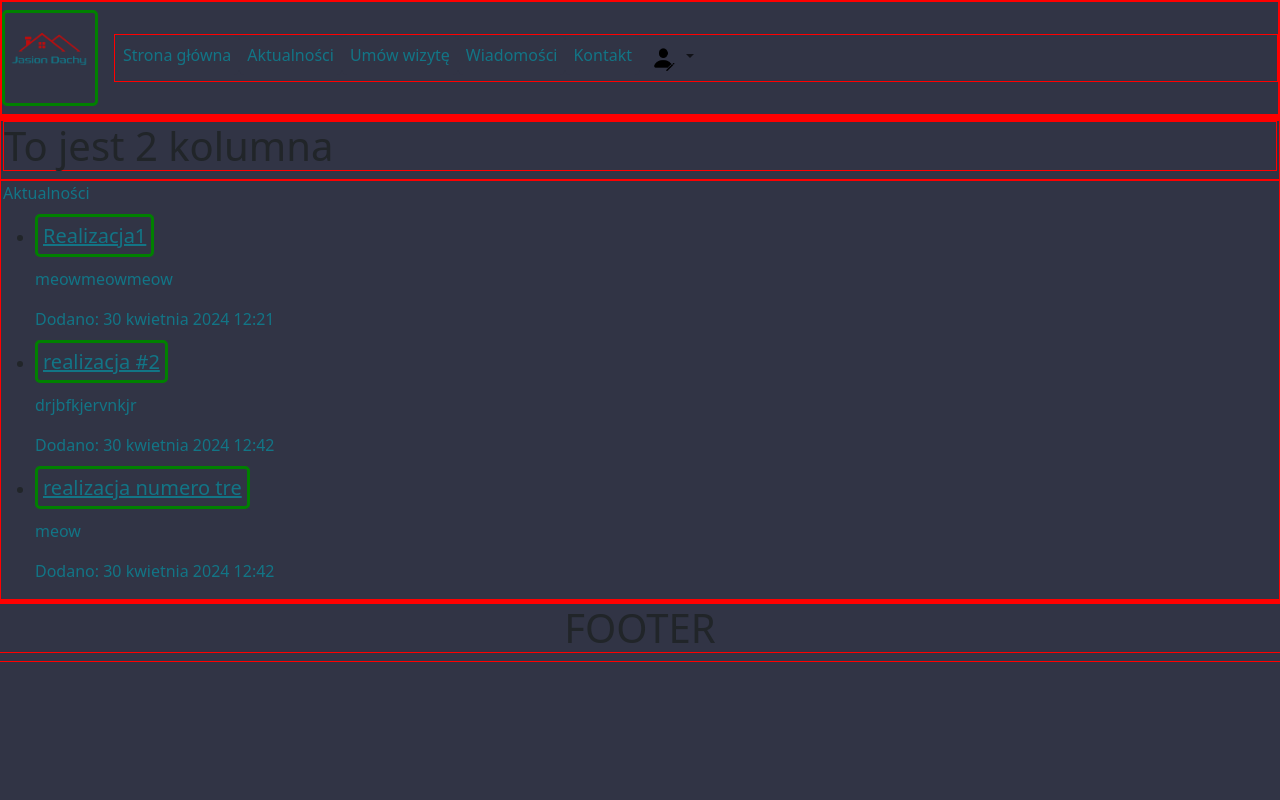
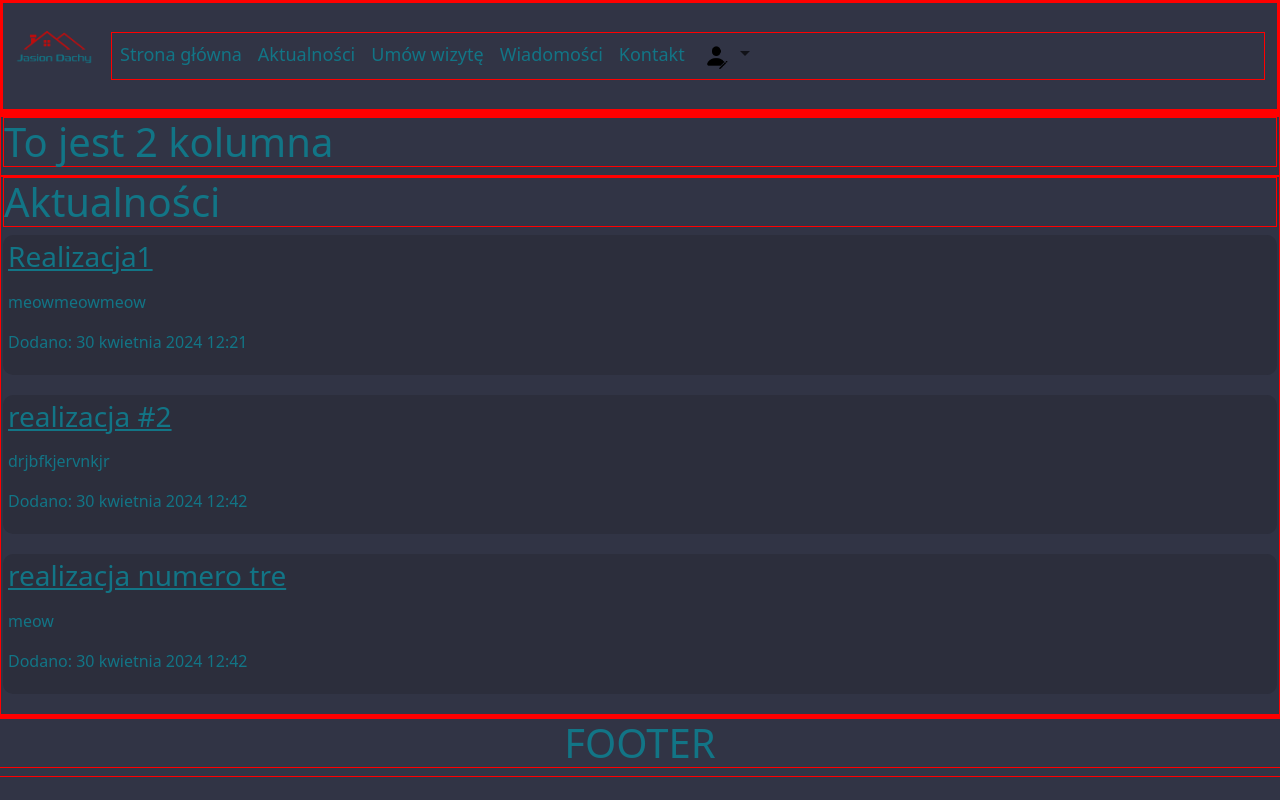
Before and after one commit to wojtekjurkowicz/budowlanka_v2, a Django app: page /blog/ in a window 1280 px wide. Run offline with Django 5.2, Linux system fonts and the light colour scheme; data comes from the database, SQL or seed files in the repository; both versions use the stored data as it was after the commit; some libraries are stand-ins or nearby versions.

Commit message:
Wujasowe wygibasy bootstraponowe

```diff
--- a/mainapp/templates/mainapp/base.html
+++ b/mainapp/templates/mainapp/base.html
@@ -2,7 +2,7 @@
 <!-- blue: #127586 border: #1a6374
      red: #bf0c0c border: 632935
      grey: #313445 border: 2e4050-->
-<html lang="en">
+<html lang="PL-pl">
 <head>
     <meta charset="UTF-8">
     <meta name="viewport" content="width=device-width, user-scalable=no, initial-scale=1.0, maximum-scale=1.0, minimum-scale=1.0">
@@ -19,28 +19,37 @@
         }
         a
         {
-            border: 3px green solid;
-            border-radius: 5px;
-            padding: 5px;
-            font-size: 15pt;
+            #border: 3px green solid;
+            #border-radius: 5px;
+            #padding: 5px;
+            #font-size: 15pt;
             color: #127586;
         }
         .text-blue,p
         {
             color: #127586;
-            background-color: #313445;
+            #background-color: #313445;
         }
         body
         {
             background-color: #313445;
+            color: #127586;
+        }
+        article
+        {
+            background-color: #2c2e3c;
+            border-radius: 10px;
+            padding: 5px;
+            margin-bottom: 20px;
         }
     </style>
 </head>
 <body>
     <div class = "container-fluid container-md-10">
-        <div class = "row">
-               <nav class="navbar navbar-expand-lg ">
-                     <a class="navbar-brand" href="#"><img class="img-responsive rounded-circle" src="{% static 'mainapp/logo.jpg' %}" alt="Logo" style="max-height: 80px;"></a>
+        <div class = "row" style="font-size: large;">
+            <div class="col-12">
+               <nav class="navbar navbar-expand-lg justify-content-center">
+                     <a class="navbar-brand" href="{% url 'budowlanka_project:index' %}"><img class="img-responsive rounded-circle" src="{% static 'mainapp/logo.jpg' %}" alt="Logo" style="max-height: 80px;"></a>
                     <button class="navbar-toggler" type="button" data-toggle="collapse" data-target="#navbarNav" aria-controls="navbarNav" aria-expanded="false" aria-label="Toggle navigation">
                         <span class="navbar-toggler-icon"></span>
                     </button>
@@ -66,11 +75,11 @@
                                     <a class="dropdown-item text-blue" href="{% url 'accounts:register' %}">Zarejestruj się</a>
 
                                     {% endif %}
-                                </div>
-
+                                </div></li>
                         </ul>
                     </div>
                 </nav>
+            </div>
         </div>
         </div>
         <div class = "container-xxl-12 container-md-8">
--- a/mainapp/templates/mainapp/blog.html
+++ b/mainapp/templates/mainapp/blog.html
@@ -2,18 +2,16 @@
 
 {% block content %}
 
-    <p>Aktualności</p>
-    <ul>
+    <h1>Aktualności</h1>
         {% for entry in page_obj %}
-            <li>
-                <p><a href="/blog/{{ entry.id }}">{{ entry.title }}</a> </p>
-                <p>{{ entry.content|linebreaks }}</p>
-                <p>Dodano: {{ entry.date }}</p>
-            </li>
+                <article class="">
+                    <a href="/blog/{{ entry.id }}"><h3>{{ entry.title }}</h3></a>
+                    <p>{{ entry.content|linebreaks }}</p>
+                    <p>Dodano: {{ entry.date }}</p>
+                </article>
         {% empty %}
             Nic tu jeszcze nie ma
         {% endfor %}
-    </ul>
 
     {% if page_obj.has_other_pages %}
         <div class="pagination">
```
Also changed, not shown: db.sqlite3.
